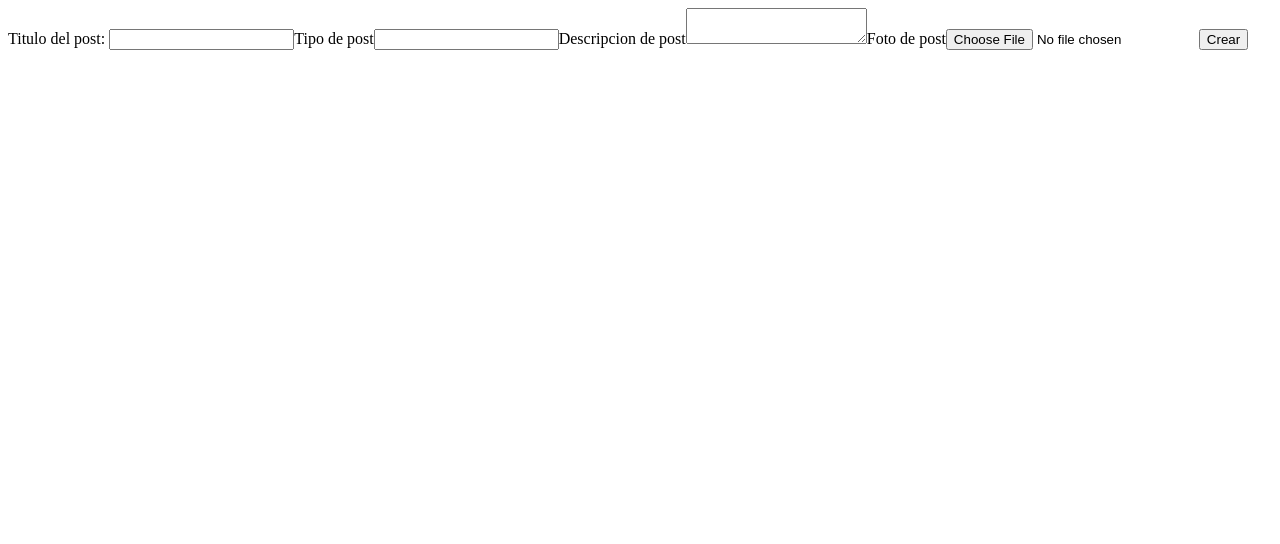
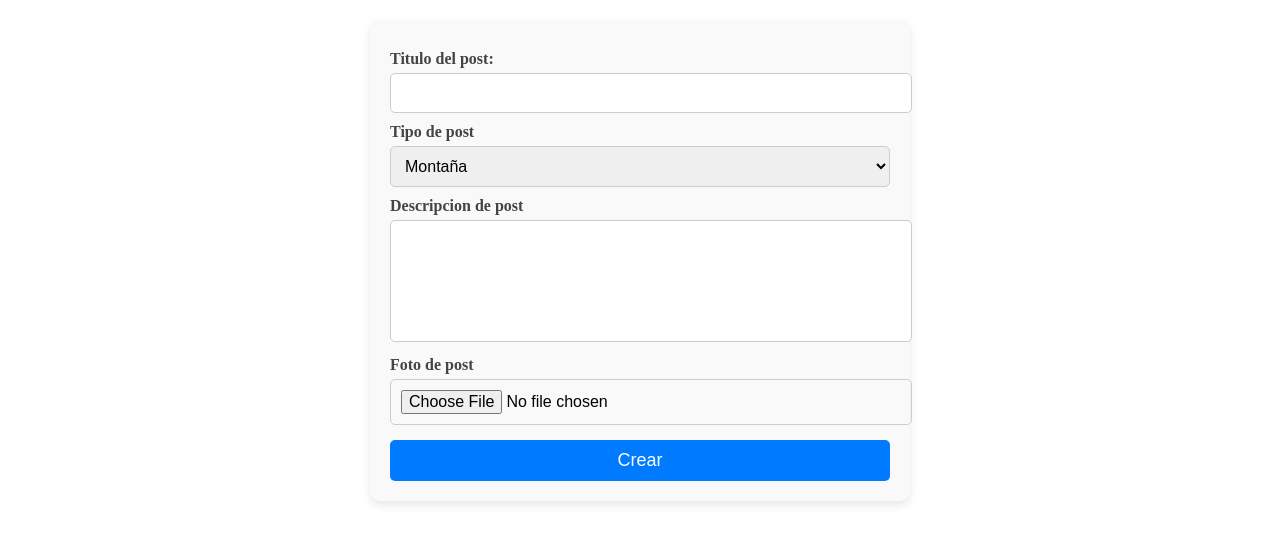
Before and after one commit to FrankTrabajo/Proyecto2_DWEC, a website: page public/create.html in a window 1280 px wide. Drawn offline with Linux system fonts and the light colour scheme.

Commit message:
Arreglo de pequeños cambios en formulario de post y su creacion

```diff
--- a/models/postModel.js
+++ b/models/postModel.js
@@ -4,7 +4,7 @@ const PostSchema = mongoose.Schema({
     title: {type: String, required: true},
     type: {type: String, required: true},
     description: {type: String, required: false},
-    photo: {type: String, required: false},
+    photo: {type: String, required: false, default: null},
     creationDate: {type: Date, default: Date.now} ,
     url: { type: String, required: false},
     owner: {
--- a/public/create.html
+++ b/public/create.html
@@ -5,6 +5,7 @@
     <meta charset="UTF-8">
     <meta name="viewport" content="width=device-width, initial-scale=1.0">
     <title>Post create</title>
+    <link rel="stylesheet" href="css/style-postForm.css">
 </head>
 
 <body>
--- /dev/null
+++ b/public/css/style-postForm.css
@@ -0,0 +1,55 @@
+#form-container {
+    max-width: 500px;
+    margin: 20px auto;
+    padding: 20px;
+    background: #f9f9f9;
+    border-radius: 10px;
+    box-shadow: 0px 4px 10px rgba(0, 0, 0, 0.1);
+}
+
+h1 {
+    text-align: center;
+    font-size: 24px;
+    color: #333;
+}
+
+label {
+    display: block;
+    font-weight: bold;
+    margin-top: 10px;
+    color: #444;
+}
+
+input[type="text"],
+select,
+textarea,
+input[type="file"] {
+    width: 100%;
+    padding: 10px;
+    margin-top: 5px;
+    border: 1px solid #ccc;
+    border-radius: 5px;
+    font-size: 16px;
+}
+
+textarea {
+    height: 100px;
+    resize: none;
+}
+
+input[type="submit"] {
+    width: 100%;
+    background: #007bff;
+    color: white;
+    font-size: 18px;
+    border: none;
+    padding: 10px;
+    margin-top: 15px;
+    border-radius: 5px;
+    cursor: pointer;
+    transition: background 0.3s ease;
+}
+
+input[type="submit"]:hover {
+    background: #0056b3;
+}
--- a/public/js/post.js
+++ b/public/js/post.js
@@ -17,7 +17,7 @@ function mostrarNotificacion(message) {
 
 function create(postForm) {
     let formData = new FormData(postForm);
-    fetch('/post/', {
+    fetch('/api/post/', {
         method: 'POST',
         credentials: "include",
         body: formData
@@ -58,10 +58,17 @@ function createForm(){
     //Tipo
     let labelType = document.createElement('label');
     labelType.textContent = "Tipo de post";
-    let inputType = document.createElement('input');
-    inputType.type = 'text';
-    inputType.name = 'type';
-    inputType.id = 'type';
+    let selectType = document.createElement('select');
+    selectType.name = 'type';
+    selectType.id = 'type';
+
+    let options = ['Montaña', 'Playa', 'Lago', 'Ciudad', 'Rio'];
+    options.forEach(optionText => {
+        let option = document.createElement('option');
+        option.value = optionText;
+        option.textContent = optionText;
+        selectType.appendChild(option);
+    })
 
     //Descripcion
     let labelDescription = document.createElement('label');
@@ -86,13 +93,14 @@ function createForm(){
     inputSubmit.addEventListener('click', function(e){
         e.preventDefault();
         create(postForm);
-    })
+        window.location.href = '/new_site';
+    });
 
     postForm.appendChild(labelTitle);
     postForm.appendChild(inputTitle);
 
     postForm.appendChild(labelType);
-    postForm.appendChild(inputType);
+    postForm.appendChild(selectType);
 
     postForm.appendChild(labelDescription);
     postForm.appendChild(textAreaDescription);
--- a/server.js
+++ b/server.js
@@ -46,7 +46,7 @@ app.get("/register", (req, res) => {
     res.sendFile(path.join(__dirname, 'public', 'register.html'));
 });
 
-app.use('/post', postRoute);
+app.use('/api/post', postRoute);
 app.use('/user', userRoute);
 
 app.get('/', (req,res) => {
@@ -54,6 +54,6 @@ app.get('/', (req,res) => {
     res.sendFile(path.join(__dirname, 'public', 'index.html'));
 });
 
-app.get('/home', (req,res) => {
+app.get('/create_post', (req,res) => {
     res.sendFile(path.join(__dirname, 'public', 'create.html'));
 })
```
Also changed, not shown: controllers/post.controller.js (+13 -13 lines).
